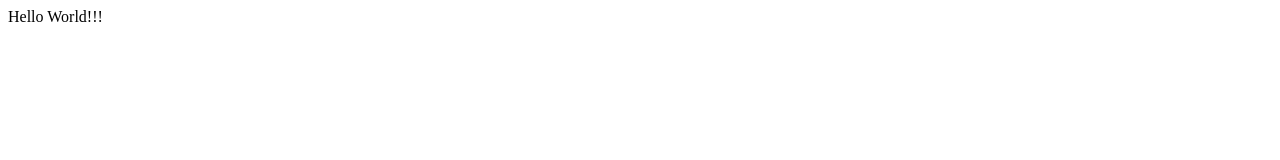
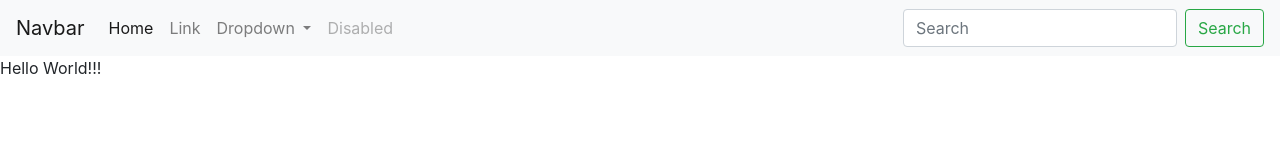
Before and after one commit to reotsugua/Projeto-Catalogo, a plain HTML site: page index.html in a window 1280 px wide. Drawn offline with Linux system fonts and the light colour scheme.

Commit message:
add navbar

```diff
--- a/index.html
+++ b/index.html
@@ -1,12 +1,67 @@
 <!DOCTYPE html>
-<html lang="en">
+<html lang="pt-BR">
 <head>
     <meta charset="UTF-8">
+    <meta name="description" content="Catalogo de Bar">
+    <meta name="keywords" content="HTML, CSS, JavaScript">
+    <meta name="author" content="Renan Augusto">
     <meta http-equiv="X-UA-Compatible" content="IE=edge">
     <meta name="viewport" content="width=device-width, initial-scale=1.0">
+    <link rel="stylesheet" href="/css/bootstrap.min.css">
     <title>Catálogo</title>
 </head>
 <body>
+    <header>
+        <nav class="navbar navbar-expand-lg navbar-light bg-light">
+            <a class="navbar-brand" href="#">Navbar</a>
+            <button class="navbar-toggler" type="button" data-toggle="collapse" data-target="#navbarSupportedContent" aria-controls="navbarSupportedContent" aria-expanded="false" aria-label="Toggle navigation">
+              <span class="navbar-toggler-icon"></span>
+            </button>
+
+            <div class="collapse navbar-collapse" id="navbarSupportedContent">
+              <ul class="navbar-nav mr-auto">
+                <li class="nav-item active">
+                  <a class="nav-link" href="#">Home <span class="sr-only">(current)</span></a>
+                </li>
+                <li class="nav-item">
+                  <a class="nav-link" href="#">Link</a>
+                </li>
+                <li class="nav-item dropdown">
+                  <a class="nav-link dropdown-toggle" href="#" id="navbarDropdown" role="button" data-toggle="dropdown" aria-haspopup="true" aria-expanded="false">
+                    Dropdown
+                  </a>
+                  <div class="dropdown-menu" aria-labelledby="navbarDropdown">
+                    <a class="dropdown-item" href="#">Action</a>
+                    <a class="dropdown-item" href="#">Another action</a>
+                    <div class="dropdown-divider"></div>
+                    <a class="dropdown-item" href="#">Something else here</a>
+                  </div>
+                </li>
+                <li class="nav-item">
+                  <a class="nav-link disabled" href="#">Disabled</a>
+                </li>
+              </ul>
+              <form class="form-inline my-2 my-lg-0">
+                <input class="form-control mr-sm-2" type="search" placeholder="Search" aria-label="Search">
+                <button class="btn btn-outline-success my-2 my-sm-0" type="submit">Search</button>
+              </form>
+            </div>
+          </nav>
+    </header>
+    <main>
+
+    </main>
+    <footer>
+
+    </footer>
     Hello World!!!
+
+
+
+
+
+
+
+<script src="js/bootstrap.min.js"></script>
 </body>
 </html>
```
